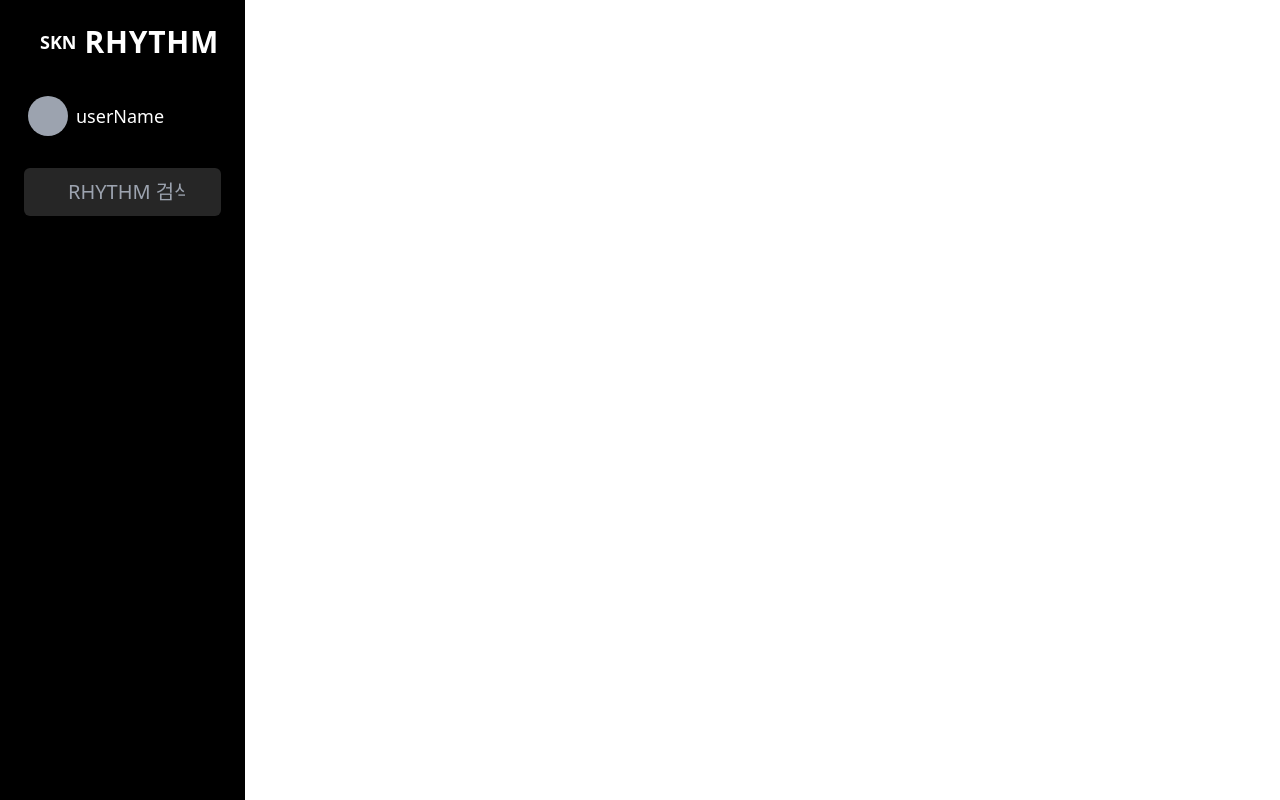
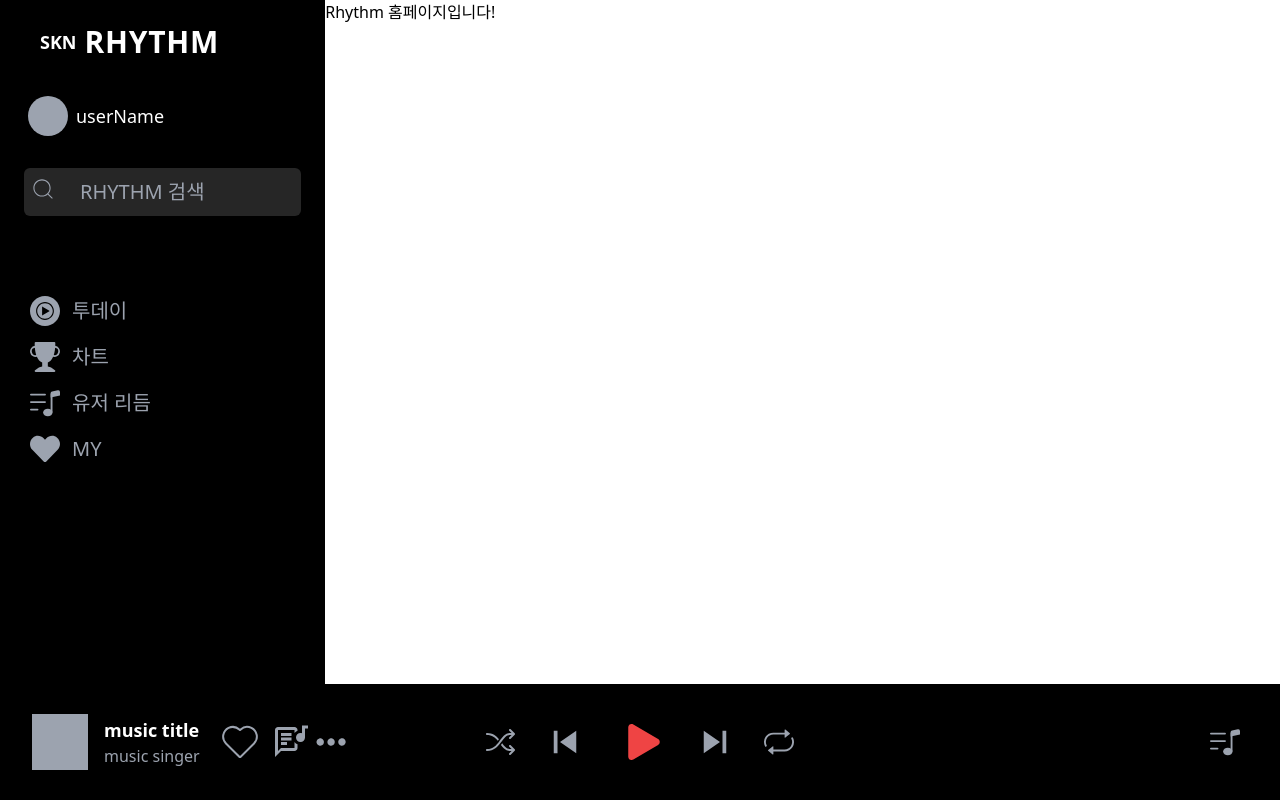
Before and after one commit to sinwoojin/Rhythm_2, a Next.js app: page / in a window 1280 px wide. Built offline with nearby package versions, Linux system fonts and the light colour scheme; no server answers.

Commit message:
feat: 레이아웃 완성

```diff
--- a/app/(providers)/(root)/_components/_RootLayout/_Header/Header.tsx
+++ b/app/(providers)/(root)/_components/_RootLayout/_Header/Header.tsx
@@ -1,9 +1,13 @@
 import Link from "next/link";
 import React from "react";
+import { BsFillTrophyFill, BsMusicNoteList } from "react-icons/bs";
+import { CiSearch } from "react-icons/ci";
+import { FaHeart } from "react-icons/fa";
+import { SiYoutubemusic } from "react-icons/si";
 
 function Header() {
   return (
-    <header className="w-[245px] h-full fixed left-0 top-0 bg-black text-white">
+    <header className="min-w-[245px] h-full bg-black text-white">
       <h1 className="my-6 ml-10">
         <Link href="/" className="flex items-center">
           <span className="font-black text-lg mr-2">SKN</span>
@@ -21,12 +25,55 @@ function Header() {
           </div>
           <span className="text-lg font-medium">userName</span>
         </div>
-        <div>
+        <div className="relative mb-20">
           <input
             type="text"
-            className="py-[10px] pl-11 pr-9 text-xl rounded-md max-w-full bg-white bg-opacity-15 outline-none transition-all ease-in-out duration-300 focus:outline-2 focus:outline-blue-500/50 focus:bg-opacity-20"
+            className="py-[10px] pl-14 pr-9 text-xl rounded-md max-w-full bg-white bg-opacity-15 outline-none transition-all ease-in-out duration-300 focus:outline-2 focus:outline-blue-500/50 focus:bg-opacity-20"
             placeholder="RHYTHM 검색"
           />
+          <span className="absolute text-[26px] top-2 left-1.5 text-gray-400">
+            <CiSearch />
+          </span>
+        </div>
+        <div>
+          <ul className="flex flex-col gap-y-4">
+            <Link href="/">
+              {/* 링크 URL은 페이지 만들면 카테고리에 맞춰서 넣어주세요 */}
+              <li className="flex items-center gap-x-3 mx-[6px]">
+                <span className="text-3xl text-gray-400">
+                  <SiYoutubemusic />
+                </span>
+                <span className="text-[20px] text-gray-400">투데이</span>
+              </li>
+            </Link>
+            <Link href="/">
+              {/* 링크 URL은 페이지 만들면 카테고리에 맞춰서 넣어주세요 */}
+              <li className="flex items-center gap-x-3 mx-[6px]">
+                <span className="text-3xl text-gray-400">
+                  <BsFillTrophyFill />
+                </span>
+                <span className="text-[20px] text-gray-400">차트</span>
+              </li>
+            </Link>
+            <Link href="/">
+              {/* 링크 URL은 페이지 만들면 카테고리에 맞춰서 넣어주세요 */}
+              <li className="flex items-center gap-x-3 mx-[6px]">
+                <span className="text-3xl text-gray-400">
+                  <BsMusicNoteList />
+                </span>
+                <span className="text-[20px] text-gray-400">유저 리듬</span>
+              </li>
+            </Link>
+            <Link href="/">
+              {/* 링크 URL은 페이지 만들면 카테고리에 맞춰서 넣어주세요 */}
+              <li className="flex items-center gap-x-3 mx-[6px]">
+                <span className="text-3xl text-gray-400">
+                  <FaHeart />
+                </span>
+                <span className="text-[20px] text-gray-400">MY</span>
+              </li>
+            </Link>
+          </ul>
         </div>
       </nav>
     </header>
--- /dev/null
+++ b/app/(providers)/(root)/_components/_RootLayout/_MusicPlayer/MusicPlayer.tsx
@@ -0,0 +1,71 @@
+import React from "react";
+import { BsMusicNoteList, BsRepeat } from "react-icons/bs";
+import { CiHeart } from "react-icons/ci";
+import { FaPlay } from "react-icons/fa";
+import { IoMdSkipBackward, IoMdSkipForward } from "react-icons/io";
+import { MdOutlineLyrics } from "react-icons/md";
+import { RxShuffle } from "react-icons/rx";
+import { SlOptions } from "react-icons/sl";
+
+function MusicPlayer() {
+  return (
+    <div className="w-full bg-black grid grid-cols-7 py-6 px-8">
+      <div
+        id="music-player-left"
+        className="col-span-2 flex items-center gap-x-4"
+      >
+        <div className="bg-gray-400 w-14 h-14">
+          {/* <img src="" alt="" /> */}
+          {/* 노래 썸네일? url 넣어주면 됨 */}
+        </div>
+        <div>
+          <p className="text-white font-bold text-lg">music title</p>
+          <p className="text-gray-400">music singer</p>
+        </div>
+        <div className="flex items-center gap-x-2">
+          <button className="text-gray-400 py-2 text-5xl transition-all duration-75 hover:text-white">
+            <CiHeart />
+          </button>
+          <button className="text-gray-400 py-2 text-4xl transition-all duration-75 hover:text-white">
+            <MdOutlineLyrics />
+          </button>
+          <button className="text-gray-400 py-2 text-3xl transition-all duration-75 hover:text-white">
+            <SlOptions />
+          </button>
+        </div>
+      </div>
+      <div
+        id="music-player-middle"
+        className="mx-20 col-span-3 justify-evenly items-center flex"
+      >
+        <button className="text-3xl text-gray-400 p-2 transition-all duration-75 hover:text-white hover:scale-110">
+          <RxShuffle />
+        </button>
+        <button className="text-3xl text-gray-400 p-2 transition-all duration-75 hover:text-white hover:scale-110">
+          <IoMdSkipBackward />
+        </button>
+        <div className="rounded-full transition-all duration-300 hover:bg-white hover:bg-opacity-30">
+          <button className="text-4xl py-4 pl-5 pr-3 text-red-500">
+            <FaPlay />
+          </button>
+        </div>
+        <button className="text-3xl text-gray-400 p-2 transition-all duration-75 hover:text-white hover:scale-110">
+          <IoMdSkipForward />
+        </button>
+        <button className="text-3xl text-gray-400 p-2 transition-all duration-75 hover:text-white hover:scale-110">
+          <BsRepeat />
+        </button>
+      </div>
+      <div
+        id="music-player-right"
+        className="col-span-2 flex flex-row-reverse items-center"
+      >
+        <button className="text-3xl text-gray-400 p-2 transition-all duration-75 hover:text-white hover:scale-110">
+          <BsMusicNoteList />
+        </button>
+      </div>
+    </div>
+  );
+}
+
+export default MusicPlayer;
--- a/app/(providers)/(root)/layout.tsx
+++ b/app/(providers)/(root)/layout.tsx
@@ -1,11 +1,15 @@
 import React, { PropsWithChildren } from "react";
 import Header from "./_components/_RootLayout/_Header/Header";
+import MusicPlayer from "./_components/_RootLayout/_MusicPlayer/MusicPlayer";
 
 function RootLayout({ children }: PropsWithChildren) {
   return (
-    <div>
-      <Header />
-      {children}
+    <div className="flex flex-col h-screen">
+      <div className="flex h-full">
+        <Header />
+        {children}
+      </div>
+      <MusicPlayer />
     </div>
   );
 }
--- a/app/(providers)/(root)/page.tsx
+++ b/app/(providers)/(root)/page.tsx
@@ -1,9 +1,9 @@
 function HomePage() {
-	return (
-		<main>
-			<h1>Rhythm 홈페이지입니다!</h1>
-		</main>
-	);
+  return (
+    <main className="w-full h-full">
+      <h1>Rhythm 홈페이지입니다!</h1>
+    </main>
+  );
 }
 
 export default HomePage;
```
